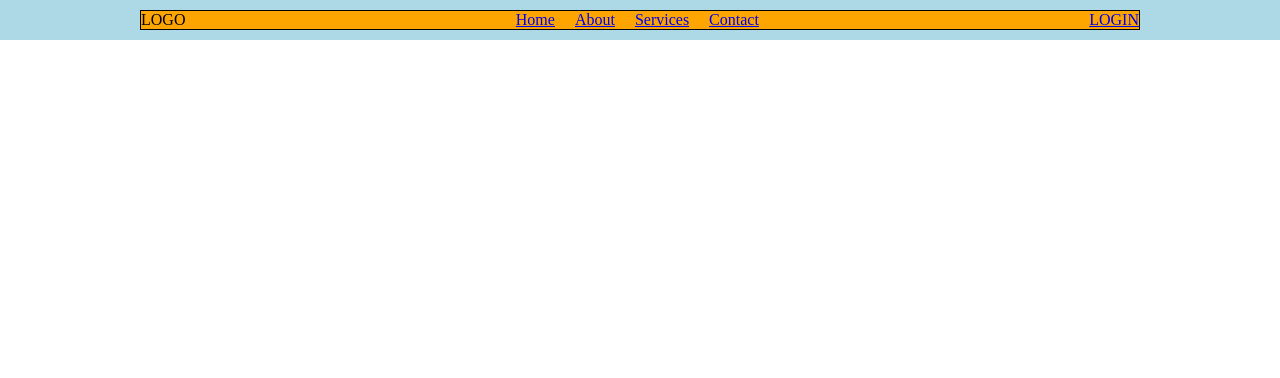
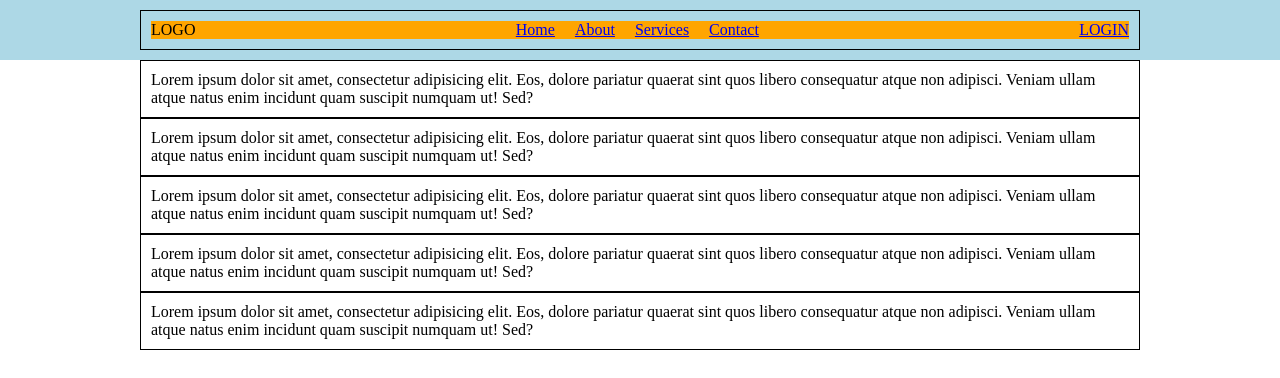
Before and after one commit to Francesco-Leoni-Pro/htmlcss-struttura-discord, a plain HTML site: page index.html in a window 1280 px wide. Drawn offline with Linux system fonts and the light colour scheme.

Commit message:
feat: sezioni main

```diff
--- a/css/style.css
+++ b/css/style.css
@@ -22,6 +22,7 @@ border: 1px solid black}
     width: 80%;
     max-width: 1000px;
     margin: 0 auto;
+    padding: 10px;
     border: 1px solid black;
 }
 /* UTILITY */
--- a/index.html
+++ b/index.html
@@ -23,14 +23,24 @@
                 </nav>
                 </div>
             </div>
-
         </div>
-
-
     </header>
-
     <main>
-
+        <div class="container">
+            <p>Lorem ipsum dolor sit amet, consectetur adipisicing elit. Eos, dolore pariatur quaerat sint quos libero consequatur atque non adipisci. Veniam ullam atque natus enim incidunt quam suscipit numquam ut! Sed?</p>
+        </div>
+        <div class="container">
+            <p>Lorem ipsum dolor sit amet, consectetur adipisicing elit. Eos, dolore pariatur quaerat sint quos libero consequatur atque non adipisci. Veniam ullam atque natus enim incidunt quam suscipit numquam ut! Sed?</p>
+        </div>
+        <div class="container">
+            <p>Lorem ipsum dolor sit amet, consectetur adipisicing elit. Eos, dolore pariatur quaerat sint quos libero consequatur atque non adipisci. Veniam ullam atque natus enim incidunt quam suscipit numquam ut! Sed?</p>
+        </div>
+        <div class="container">
+            <p>Lorem ipsum dolor sit amet, consectetur adipisicing elit. Eos, dolore pariatur quaerat sint quos libero consequatur atque non adipisci. Veniam ullam atque natus enim incidunt quam suscipit numquam ut! Sed?</p>
+        </div>
+        <div class="container">
+            <p>Lorem ipsum dolor sit amet, consectetur adipisicing elit. Eos, dolore pariatur quaerat sint quos libero consequatur atque non adipisci. Veniam ullam atque natus enim incidunt quam suscipit numquam ut! Sed?</p>
+        </div>
     </main>
 
     <footer>
```
Also changed, not shown: 1 other file.
